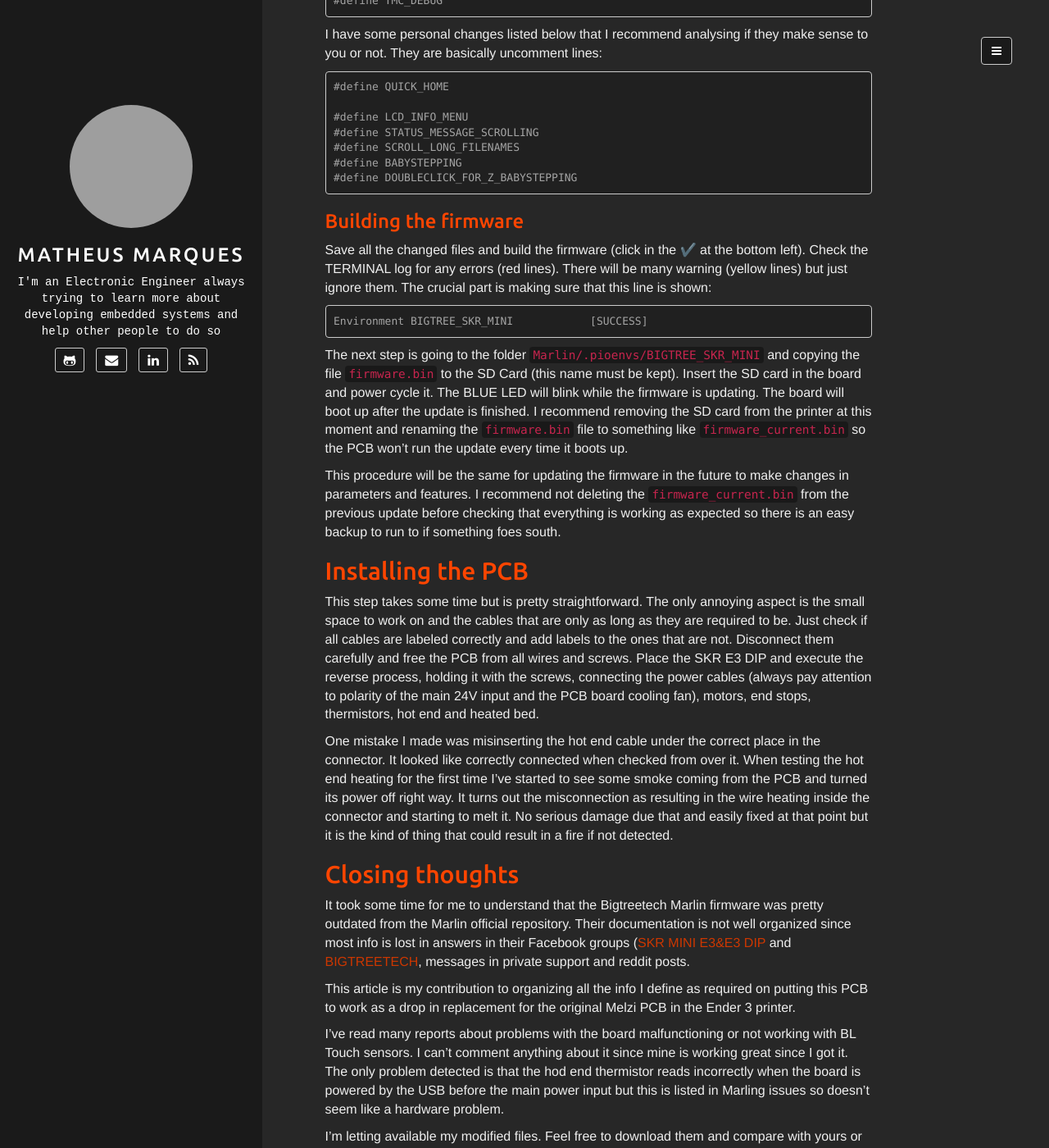
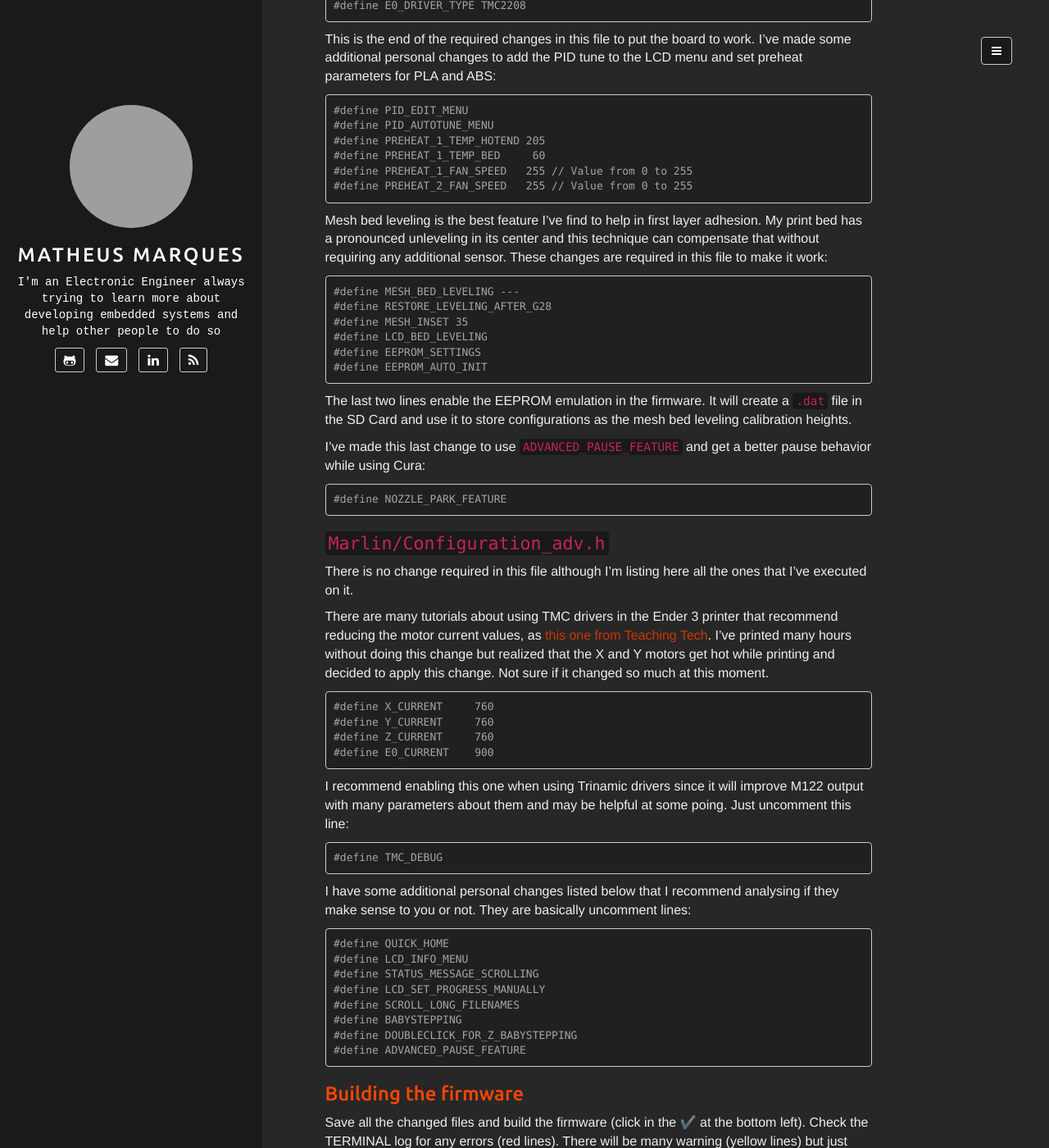
Before and after one commit to matheusmbar/matheusmbar.github.io, a Jekyll site: the page built from _posts/2019-08-18-SKR_E3_DIP_firmware.md, in a window 1280 px wide and 1400 px high, scrolled down 5123 px. Shown: the whole window at 82% size. Built offline with Jekyll 4.4.1, drawn with Linux system fonts in a browser that asks for light colours; emoji names are drawn with the system emoji font; comment, search, counter and statistics services are not loaded; some of the changed text lies outside the part shown; grey boxes are pictures that could not be loaded.

Commit message:
updated SKR E3 DIP tutorial and attached files

````diff
--- a/_posts/2019-08-18-SKR_E3_DIP_firmware.md
+++ b/_posts/2019-08-18-SKR_E3_DIP_firmware.md
@@ -69,16 +69,17 @@
 
 The TMC2208 drivers require shorting a few pads to connect the UART pins to the pin header. [This instructable](https://www.instructables.com/id/TMC2208-UART-on-BigTreeTechBIQU-SKR-V11-and-V13-Co/) has a great description about executing this at `Step 1: Modify Your Driver Modules...maybe`. This PCB removes the need for any external wiring so all other steps on the guide may be ignored.
 
-I've set the jumpers as indicated in `SKR E3 DIP V1.0 Manual.pdf` (inside the repository) to work with the TMC2208 in UART mode and inserted one of the drivers in the PCB. Sending `M122` gcode to the board at this moment returns information about the Trinamic motor drivers, at least it should. The answer from the board showed that no driver was connected. Long history short (that took me a whole day to find out): the drivers won't communicate if the board is powered just from the USB connector, they need the 24V input connected. All 4 drivers communicated correctly after this.
+I've set the jumpers as indicated in `SKR E3 DIP V1.0 Manual.pdf` (inside the repository) to work with the TMC2208 in UART mode and inserted one of the drivers in the PCB. Sending `M122` gcode to the board at this moment returns information about the Trinamic motor drivers, at least it should. The answer from the board showed that no driver was connected. Long history short (that took me a whole day to find out): the drivers won't communicate if the board is powered just from the USB connector, they **need the 24V input connected**. All 4 drivers communicated correctly after this.
 
 
 ## Setting Marlin firmware from scratch (it is actually easy)
 
 As an embedded developer I always prefer to setup as most as I can manually when building Marlin firmware. After compiling the Marlin firmware version from Bigtreetech's repository, trying to configure a few months old original Marlin firmware and recently cloned original Marlin firmware a few times, while comparing everything that is changed in their repository, I've come to a simple recipe on how to do it properly.
 
-The main tip is completely ignoring the Firmware folder from [BIGTREETECH-SKR-E3-DIP-V1.0 GitHub repository](https://github.com/bigtreetech/BIGTREETECH-SKR-E3-DIP-V1.0/). The only useful info there is the hardware related PDFs and images.
+Get the newest version of Marlin Firmware at its [GitHub repository on branch `bugfix-2.0.x`](https://github.com/MarlinFirmware/Marlin/tree/bugfix-2.0.x). Go to `Clone or download` or just [click here](https://github.com/MarlinFirmware/Marlin/archive/bugfix-2.0.x.zip). Unzip this folder and open it on VSCode with PlatformIO (look for Marlin tutorials/documentation on how to setup it if this is your first time doing it).
 
-Get the newest version of Marlin Firmware at its [GitHub repository on branch `bugfix-2.0.x`](https://github.com/MarlinFirmware/Marlin/tree/bugfix-2.0.x). Go to `Clone or download` or just [click here](https://github.com/MarlinFirmware/Marlin/archive/bugfix-2.0.x.zip). Unzip this folder and open it on VSCode with PlatformIO (look for Marlin tutorials/documentation on how to setup it if this is your first time doing it).
+**:warning: Warning:**
+Marlin firmware is a big project that evolves really fast due to the amount of people contributing on it. This is really good but brings a side effect that articles like this one may (or may not) get partially  outdated a few days or weeks after published. At the moment I'm publishing this article the changes indicated, as well as all files attached in the end, are based on [this firmware version](https://github.com/MarlinFirmware/Marlin/tree/7fc4f7b815949eb9ec4b8e7c5399d154d0f28c94) (released at September 21st, 2019). I always recommend using the latest Marlin version but try [downloading this version](https://github.com/MarlinFirmware/Marlin/archive/7fc4f7b815949eb9ec4b8e7c5399d154d0f28c94.zip) if the latest one is getting you in any trouble while following this article.
 
 There are only 3 files that require changes for this to work, I'll go trough each one of them next.
 
@@ -86,14 +87,34 @@
 
 This file defines what will be compiled and how it will be done by PlatformIO. There is only one change required and it is right in the start of the file. Set `default_envs` to:
 ```
-default_envs = BIGTREE_SKR_MINI
+default_envs = STM32F103R_bigtree
 ```
 
-Since many ones questioned me about this, let me be it very clear about this file. This instruction section from [BIGTREETECH-SKR-E3-DIP-V1.0 firmware repository](https://github.com/bigtreetech/BIGTREETECH-SKR-E3-DIP-V1.0/tree/master/Firmware) (sorry BTT but I had to fix some English mistakes in your instructions):
+> PS: I've posted this article stating that a change listed as required by BTT in Marlin firmware about TMCStepper library was not required.
+> I'd like to apologize to anyone that followed my instructions before and they didn't work.
+I'm updating this section since a change is actually required, but their information about how to do it is not all correct. Follow on that all required changes are fixed and indicated below.
+
+BIGTREETECH has this instruction section at [BIGTREETECH-SKR-E3-DIP-V1.0 firmware repository](https://github.com/bigtreetech/BIGTREETECH-SKR-E3-DIP-V1.0/tree/master/Firmware) (sorry BTT but I had to fix some English mistakes in your instructions):
 
 >  If you have downloaded from Marlin bugfix-2.0.x Official version please modify here from `TMCStepper@<1.0.0` to `https://github.com/bigtreetech/TMCStepper`
 
-This change is not required anymore when cloning the newest Marlin version as I've descrive in this article. The line I've shown above is the only one I've changed in `platformio.ini`. This change is required only when using BTT firmware repository, what I don't recommend.
+Without this change the firmware will compile with no errors but the UART communication between the microcontroller and the TMC2208s will not work since a *fake* `SoftwareSerial` library will be used by Marlin firmware. Although, executing this change will result in build errors due to conflicts in the firmware.
+
+The correct procedure is this one:
+
+1. Replace this `TMCStepper@<1.0.0` by this `https://github.com/bigtreetech/TMCStepper` in `platformio.ini`. It is around line 30.
+
+2. Locate this: `[env:STM32F103R_bigtree]`. It is a code block that sets parameters used to build firmware for the SKR E3 DIP. It is required to add ` -DHAVE_SW_SERIAL` in the variable `build_flags` of this code block. It will look like this )I've hidden the other lines since no change is required on any of them:
+
+```
+[env:STM32F103R_bigtree]
+(...)
+build_flags       = !python Marlin/src/HAL/HAL_STM32F1/build_flags.py
+  ${common.build_flags} -DDEBUG_LEVEL=0 -std=gnu++14 -DHAVE_SW_SERIAL
+(...)
+```
+
+That is it, no additional change is required in this file.
 
 ### `Marlin/Configuration.h`
 
@@ -154,52 +175,70 @@
 #define PREHEAT_2_FAN_SPEED   255 // Value from 0 to 255
 ```
 
-Mesh bed leveling is the best feature I've find to hel in first layer adhesion. My printer bed has a pronounced unleveling in its center and this technique can compensate that without requiring any additional sensor. These changes are required in this file to make it work:
+Mesh bed leveling is the best feature I've find to help in first layer adhesion. My print bed has a pronounced unleveling in its center and this technique can compensate that without requiring any additional sensor. These changes are required in this file to make it work:
 ```
-#define PROBE_MANUALLY
-#define MESH_BED_LEVELING
+#define MESH_BED_LEVELING ---
 #define RESTORE_LEVELING_AFTER_G28
 #define MESH_INSET 35
+#define LCD_BED_LEVELING
 #define EEPROM_SETTINGS
 #define EEPROM_AUTO_INIT
 ```
 
 The last two lines enable the EEPROM emulation in the firmware. It will create a `.dat` file in the SD Card and use it to store configurations as the mesh bed leveling calibration heights.
 
+I've made this last change to use `ADVANCED_PAUSE_FEATURE` and get a better pause behavior while using Cura:
+```
+#define NOZZLE_PARK_FEATURE
+```
+
 ### `Marlin/Configuration_adv.h`
 
-There is only one change in this file that I'd list as required if using Trinamic drivers, uncomment this line:
+There is no change required in this file although I'm listing here all the ones that I've executed on it.
+
+There are many tutorials about using TMC drivers in the Ender 3 printer that recommend reducing the motor current values, as [this one from Teaching Tech](https://www.youtube.com/watch?v=7VHwcEroHPk). I've printed many hours without doing this change but realized that the X and Y motors get hot while printing and decided to apply this change. Not sure if it changed so much at this moment.
+```
+#define X_CURRENT     760
+#define Y_CURRENT     760
+#define Z_CURRENT     760
+#define E0_CURRENT    900
+```
+
+I recommend enabling this one when using Trinamic drivers since it will improve M122 output with many parameters about them and may be helpful at some poing. Just uncomment this line:
 ```
 #define TMC_DEBUG
 ```
 
-I have some personal changes listed below that I recommend analysing if they make sense to you or not. They are basically uncomment lines:
+I have some additional personal changes listed below that I recommend analysing if they make sense to you or not. They are basically uncomment lines:
 ```
 #define QUICK_HOME
-
 #define LCD_INFO_MENU
 #define STATUS_MESSAGE_SCROLLING
+#define LCD_SET_PROGRESS_MANUALLY
 #define SCROLL_LONG_FILENAMES
 #define BABYSTEPPING
 #define DOUBLECLICK_FOR_Z_BABYSTEPPING
+#define ADVANCED_PAUSE_FEATURE
 ```
 
 ### Building the firmware
 
 Save all the changed files and build the firmware (click in the  :heavy_check_mark: at the bottom left). Check the TERMINAL log for any errors (red lines). There will be many warning (yellow lines) but just ignore them. The crucial part is making sure that this line is shown:
 ```
-Environment BIGTREE_SKR_MINI            [SUCCESS]
+Environment STM32F103R_bigtree            [SUCCESS]
 ```
 
-The next step is going to the folder `Marlin/.pioenvs/BIGTREE_SKR_MINI` and copying the file `firmware.bin` to the SD Card (this name must be kept). Insert the SD card  in the board and power cycle it. The BLUE LED will blink while the firmware is updating. The board will boot up after the update is finished. I recommend removing the SD card from the printer at this moment and renaming the `firmware.bin` file to something like `firmware_current.bin` so the PCB won't run the update every time it boots up.
+The next step is going to the folder `Marlin/.pioenvs/BIGTREE_SKR_MINI` and copying the file `firmware.bin` to the SD Card (this name must be kept). Insert the SD card  in the board and power cycle it. The BLUE LED will blink while the firmware is updating. The board will boot up after the update is finished.
 
-This procedure will be the same for updating the firmware in the future to make changes in parameters and features. I recommend not deleting the `firmware_current.bin` from the previous update before checking that everything is working as expected so there is an easy backup to run to if something foes south.
+I recommend removing the SD card from the printer at this moment and renaming the `firmware.bin` file to something like `firmware_current.bin` so the PCB won't run the update every time it boots up. Sometimes the firmware is automatically renamed to `FIRMWARE.CUR` and sometimes it is not, I didn't get the reason yet.
+
+This procedure will be the same for updating the firmware in the future to make changes in parameters and features. I recommend not deleting the `firmware_current.bin` from the previous update before checking that everything is working as expected so there is an easy backup to run to if something goes south. keeping an archive with old working firmware binaries is a good idea too.
 
 ## Installing the PCB
 
 This step takes some time but is pretty straightforward. The only annoying aspect is the small space to work on and the cables that are only as long as they are required to be. Just check if all cables are labeled correctly and add labels to the ones that are not. Disconnect them carefully and free the PCB from all wires and screws. Place the SKR E3 DIP and execute the reverse process, holding it with the screws, connecting the power cables (always pay attention to polarity of the main 24V input and the PCB board cooling fan), motors, end stops, thermistors, hot end and heated bed.
 
-One mistake I made was misinserting the hot end cable under the correct place in the connector. It looked like correctly connected when checked from over it. When testing the hot end heating for the first time I've started to see some smoke coming from the PCB and turned its power off right way. It turns out the misconnection as resulting in the wire heating inside the connector and starting to melt it. No serious damage due that and easily fixed at that point but it is the kind of thing that could result in a fire if not detected.
+One mistake I made was misinserting the hot end cable **under** the correct place in the connector. It looked like correctly connected when checked from above it. When testing the hot end heating for the first time I've started to see some smoke coming from the PCB and turned its power off right way. It turns out the misconnection was resulting in the wire heating inside the connector and starting to melt it. No serious damage came due that and it got easily fixed at that point. Take care about it since it is the kind of thing that could result in a fire if not detected soon enough.
 
 
 ## Closing thoughts
@@ -208,14 +247,21 @@
 
 This article is my contribution to organizing all the info I define as required on putting this PCB to work as a drop in replacement for the original Melzi PCB in the Ender 3 printer.
 
-I've read many reports about problems with the board malfunctioning or not working with BL Touch sensors. I can't comment anything about it since mine is working great since I got it. The only problem detected is that the hod end thermistor reads incorrectly when the board is powered by the USB before the main power input but this is listed in Marling issues so doesn't seem like a hardware problem.
+I've read many reports about problems with the board malfunctioning or not working with BL Touch sensors. I can't comment anything about it since mine is working great since I got it and without this sensor. I've had only two problems with it at until this moment:
+- The hot end thermistor reads incorrectly when the board is powered by the USB before the main power input but this is listed in Marling issues so doesn't seem like a hardware problem
+- One day I've started a print and the stepper motors were moving double that distance that they should, forcing the bed beyond its limit. I never understood what happened there and a simple power cycle solved it.
 
-I'm letting available my modified files. Feel free to download them and compare with yours or simply using them to put your PCB to work.
+
+I'm letting available my modified files (updated at september 21st, 2019). Feel free to download them and compare with yours or simply using them to put your PCB to work.
+I've uploaded the `firmware_E3_DIP_2208_09-21-2019.bin` too. It has everything listed in this article and only what is listed here. Use it at your own risk after checking that you agree with every change I've done here. Rename it to `firmware.bin` and follow the update procedure as indicated above.
 
 - [`platformio.ini`](/assets/files/2019-08-18/platformio.ini)
 - [`Marlin/Configuration.h`](/assets/files/2019-08-18/Configuration.h)
 - [`Marlin/Configuration_adv.h`](/assets/files/2019-08-18/Configuration_adv.h)
+- [`firmware_E3_DIP_2208_09-21-2019.bin`](/assets/files/2019-08-18/firmware_E3_DIP_2208_09-21-2019.bin)
 
 > PS: I've messed up about where the correct Marlin firmware files were in my laptop and uploaded the wrong files here in the first publication of this article (at August 18th 2019).
 >
-> Please use the new ones (uploaded at August 19th 2019), the only ones available now, so no chance of getting the wrong ones.
+> ~~Please use the new ones (uploaded at August 19th 2019), the only ones available now, so no chance of getting the wrong ones.~~
+>
+> I'm replacing all the files again (at September 21st, 2019) due to some fixes and updates in the procedure and removing the old ones.
````
Also changed, not shown: 4 other files.
